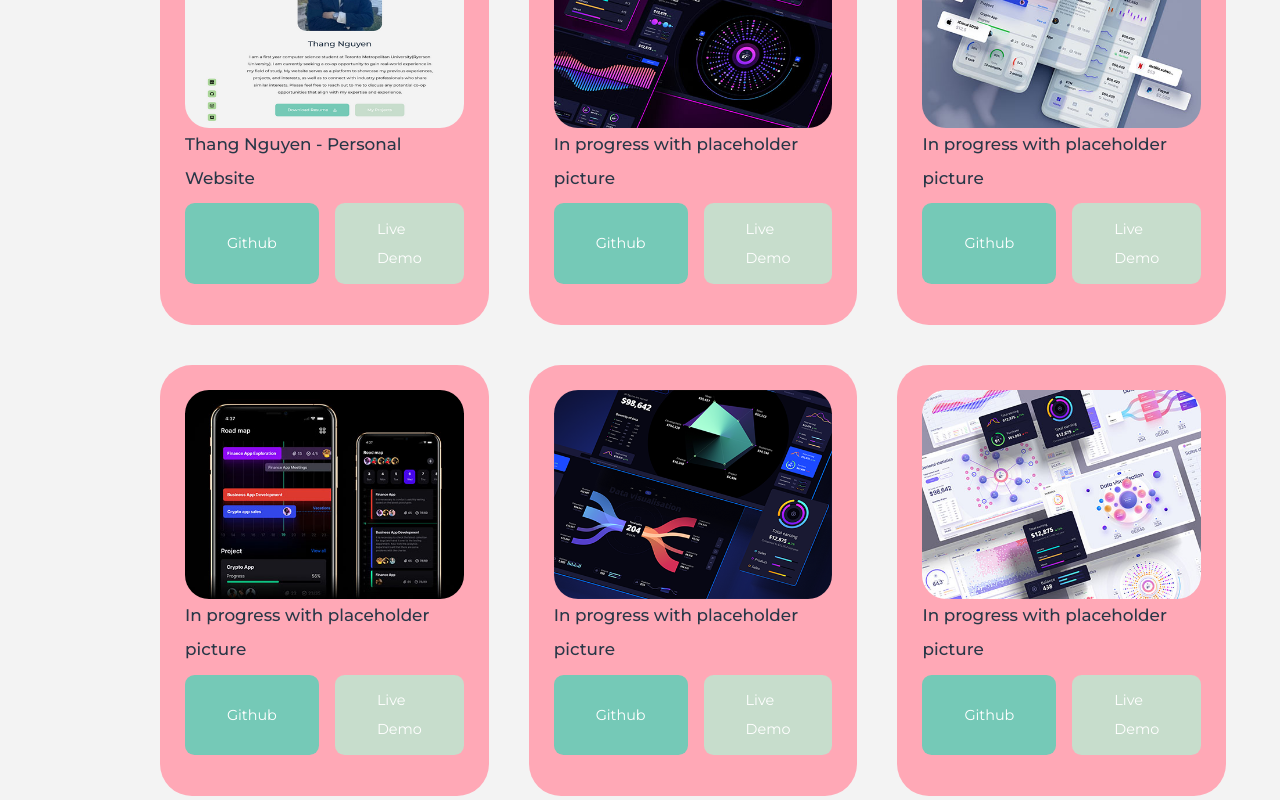
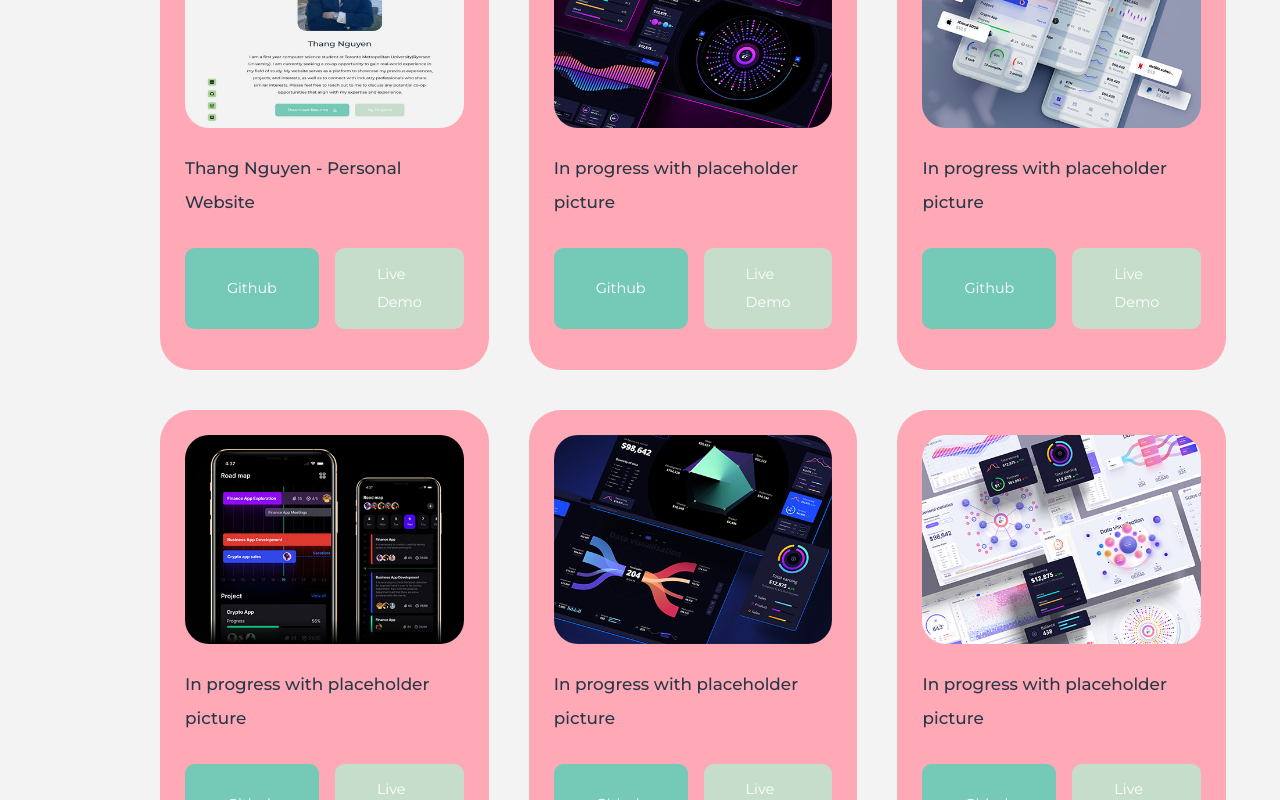
Before and after one commit to Thangnguyenvn98/Portfolio-Website, a React (Create React App) app: page / in a window 1280 px wide. Shown: the part 1620-2420 px from the top of the page. Built offline with nearby package versions, Linux system fonts and the light colour scheme.

Commit message:
Fixing position issues with title in Portfolio

```diff
--- a/src/components/portfolio/Porfolio.jsx
+++ b/src/components/portfolio/Porfolio.jsx
@@ -16,7 +16,9 @@ const Porfolio = () => {
               <div className="portfolio__item-image">
                 <img src={image} alt={title} />
               </div>
+              <div className = "portfolio__item-title">
               <h3>{title}</h3>
+              </div>
               <div className="portfolio__item-button">
                 <a href={github} className='btn' target='_blank' rel='noreferrer'>Github</a>
                 <a href={demo} className='btn white' target='_blank' rel='noreferrer'>Live Demo</a>
--- a/src/components/portfolio/portfolio.css
+++ b/src/components/portfolio/portfolio.css
@@ -12,8 +12,15 @@
     border-radius: 2rem;
     transition: var(--transition);
 }
-.portfolio__item h3{
+.portfolio__item-title{
+
+    position: relative;
+    height: 4rem;
+
+}
+.portfolio__item-title h3{
     margin-bottom: 0.5rem;
+    margin-top : 1.5rem;
 }
 
 .portfolio__item:hover {
@@ -28,9 +35,11 @@
 }
 
 .portfolio__item-button {
+
     display: flex;
     gap: 1rem;
     margin-bottom: 1rem;
+    margin-top:2rem;
 }
 
 
```
